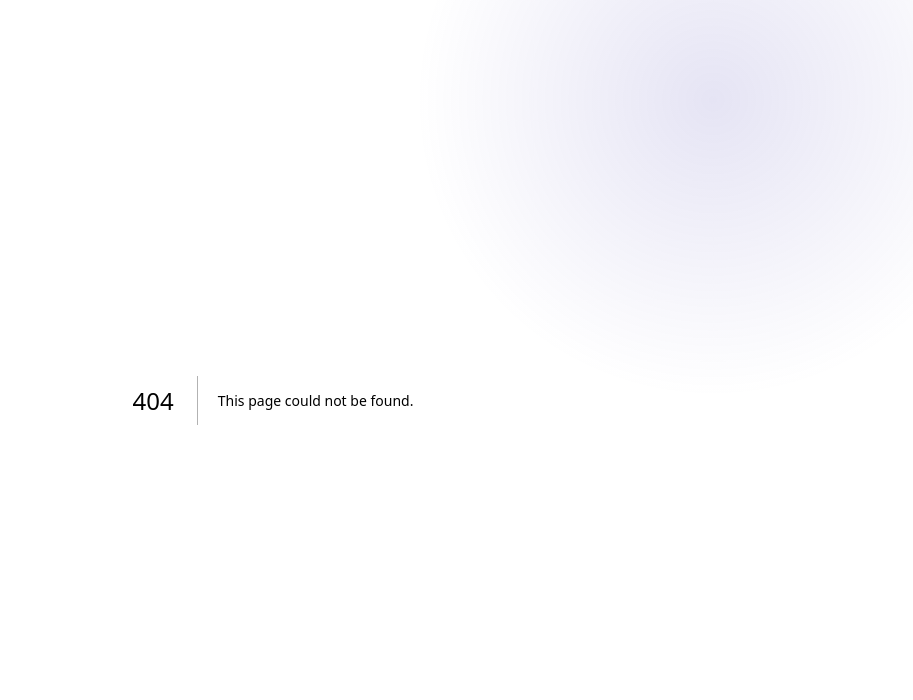
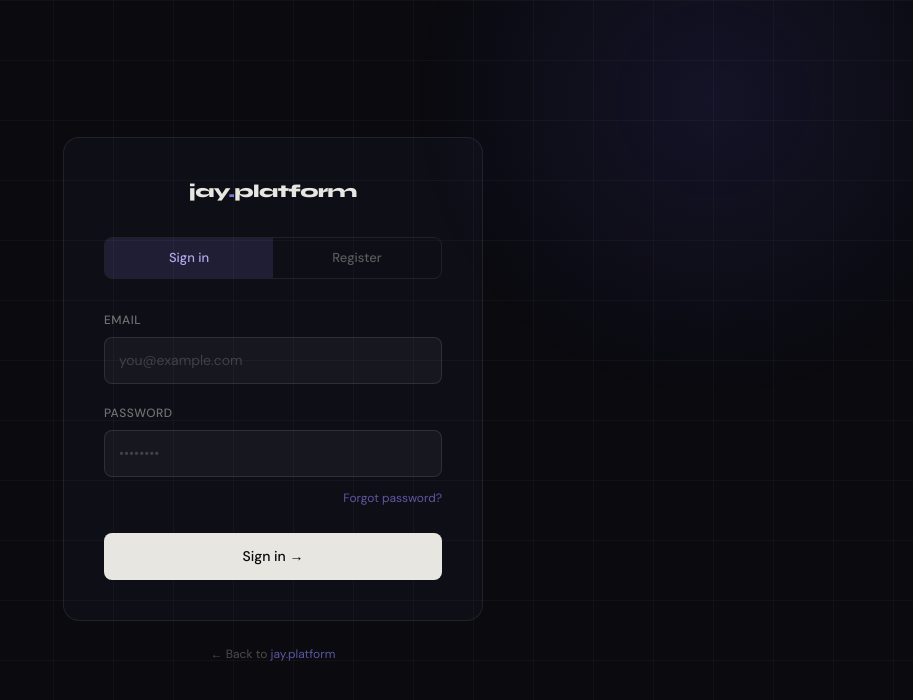
Before and after one commit to jaykhan0713/platform-ui, a Next.js app: page /login in a window 1280 px wide. Before the commit this address had no page. Shown: the top 700 px of the page, without its empty margins (367-1280 px from the left). Built offline with nearby package versions, Linux system fonts and the light colour scheme.

Commit message:
login page stub added

```diff
--- /dev/null
+++ b/src/app/login/page.tsx
@@ -0,0 +1,5 @@
+import { LoginForm } from "@/components/auth/LoginForm"
+
+export default function LoginPage() {
+  return <LoginForm />
+}
--- /dev/null
+++ b/src/components/auth/LoginForm.tsx
@@ -0,0 +1,75 @@
+"use client"
+
+import { useState } from "react"
+import Link from "next/link"
+
+type Tab = "signin" | "register"
+
+export function LoginForm() {
+  const [tab, setTab] = useState<Tab>("signin")
+
+  const inputClass =
+    "w-full bg-white/[0.04] border-[0.5px] border-white/10 rounded-lg px-[14px] py-3 text-[14px] text-[#E8E6E0] font-sans placeholder:text-[#E8E6E0]/20 outline-none focus:border-[#7F77DD]/50 transition-colors box-border"
+  const labelClass =
+    "block text-[12px] font-medium text-[#E8E6E0]/45 tracking-[0.5px] uppercase mb-2"
+
+  return (
+    <div className="min-h-screen flex flex-col items-center justify-center px-6 py-12">
+      <div className="w-full max-w-[420px] bg-[#0E0E16] border-[0.5px] border-white/[0.08] rounded-2xl p-10">
+        <div className="font-display font-extrabold text-[18px] text-[#E8E6E0] text-center mb-8 tracking-[-0.5px]">
+          jay<span className="text-[#7F77DD]">.</span>platform
+        </div>
+
+        <div className="flex border-[0.5px] border-white/[0.08] rounded-lg overflow-hidden mb-8">
+          {(["signin", "register"] as Tab[]).map((t) => (
+            <button
+              key={t}
+              onClick={() => setTab(t)}
+              className={`flex-1 py-[10px] text-[13px] font-medium transition-all border-none cursor-pointer ${
+                tab === t ? "bg-[#7F77DD]/15 text-[#AFA9EC]" : "bg-transparent text-[#E8E6E0]/35"
+              }`}
+            >
+              {t === "signin" ? "Sign in" : "Register"}
+            </button>
+          ))}
+        </div>
+
+        <label className={labelClass}>Email</label>
+        <input type="email" placeholder="you@example.com" className={`${inputClass} mb-5`} />
+
+        <label className={labelClass}>Password</label>
+        <input
+          type="password"
+          placeholder="••••••••"
+          className={`${inputClass} ${tab === "signin" ? "mb-2" : "mb-5"}`}
+        />
+
+        {tab === "register" && (
+          <>
+            <label className={labelClass}>Confirm password</label>
+            <input type="password" placeholder="••••••••" className={`${inputClass} mb-5`} />
+          </>
+        )}
+
+        {tab === "signin" && (
+          <div className="text-right mb-5">
+            <span className="text-[12px] text-[#7F77DD]/70 cursor-pointer hover:text-[#7F77DD] transition-colors">
+              Forgot password?
+            </span>
+          </div>
+        )}
+
+        <button className="w-full py-[13px] bg-[#E8E6E0] text-[#0A0A0F] rounded-lg text-[14px] font-medium cursor-pointer hover:bg-white transition-colors mt-1">
+          {tab === "signin" ? "Sign in →" : "Create account →"}
+        </button>
+      </div>
+
+      <Link
+        href="/"
+        className="text-[12px] text-[#E8E6E0]/30 mt-6 no-underline hover:text-[#E8E6E0]/50 transition-colors"
+      >
+        ← Back to <span className="text-[#7F77DD]/70">jay.platform</span>
+      </Link>
+    </div>
+  )
+}
```
Also changed, not shown: 1 other file (tests, documents, lock files or other folders).
